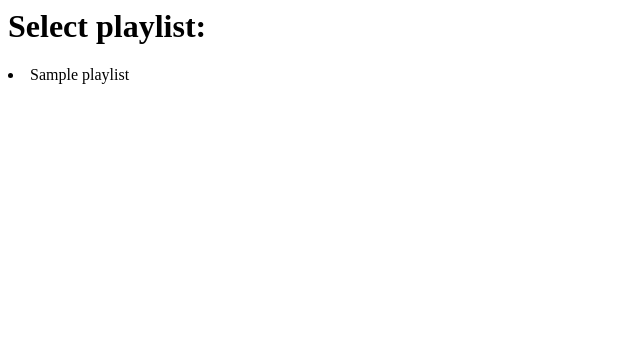
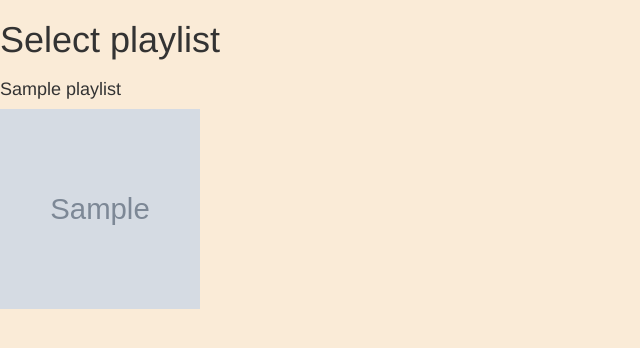
Before and after one commit to DylanMeeus/Spotify_Playlist_Analyser, a Django app: template spotifyanalyser/analysis/templates/analysis/index.html in a window 1280 px wide. Shown: the top 348 px of the page, without its empty margins (0-640 px from the left). Run offline with Django 3.2, Linux system fonts and the light colour scheme; the template is opened without the code that fills it: most values are stand-ins (such as "Sample title", 1, 10 or a date in 2020); grey boxes marked "Sample" are stand-in pictures; some libraries are stand-ins or nearby versions.

Commit message:
update templates

```diff
--- a/spotifyanalyser/analysis/algorithm.py
+++ b/spotifyanalyser/analysis/algorithm.py
@@ -15,10 +15,14 @@ class Playlist:
     def __init__(self,name):
         self.playlist_name = name
         self.tracks = []
+        self.image_url = ""
         pass
 
     def set_tracks(self, tracks):
         self.tracks = tracks
+
+    def set_image(self,image):
+        self.image_url = image
 
 class Analyser:
     """ Analyse a playlist """
@@ -38,6 +42,8 @@ class Analyser:
         for playlist in playlists['items']:
             name = (playlist['name'])
             saved_playlist = Playlist(name)
+            saved_playlist.set_image(playlist['images'][0]['url'])
+
             if playlist['owner']['id'].lower() == self.username.lower():
                 print(playlist['name'])
                 results = self.spotify.user_playlist(self.username, playlist['id'],
--- a/spotifyanalyser/analysis/templates/analysis/index.html
+++ b/spotifyanalyser/analysis/templates/analysis/index.html
@@ -2,14 +2,29 @@
 
 <html>
 <head>
+    <link rel="stylesheet" href="https://maxcdn.bootstrapcdn.com/bootstrap/3.3.7/css/bootstrap.min.css" integrity="sha384-BVYiiSIFeK1dGmJRAkycuHAHRg32OmUcww7on3RYdg4Va+PmSTsz/K68vbdEjh4u" crossorigin="anonymous">
+
+    <!-- Optional theme -->
+    <link rel="stylesheet" href="https://maxcdn.bootstrapcdn.com/bootstrap/3.3.7/css/bootstrap-theme.min.css" integrity="sha384-rHyoN1iRsVXV4nD0JutlnGaslCJuC7uwjduW9SVrLvRYooPp2bWYgmgJQIXwl/Sp" crossorigin="anonymous">
+
+    <!-- Latest compiled and minified JavaScript -->
+    <script src="https://maxcdn.bootstrapcdn.com/bootstrap/3.3.7/js/bootstrap.min.js" integrity="sha384-Tc5IQib027qvyjSMfHjOMaLkfuWVxZxUPnCJA7l2mCWNIpG9mGCD8wGNIcPD7Txa" crossorigin="anonymous"></script>
+
     <title> Playlist selection </title>
+    {%load static%}
+    <link href="{% static "analysis/analysis.css"%}" rel="stylesheet" type="text/css"/>
 </head>
 
 <body>
-    <h1>Select playlist: </h1>
+    <h1>Select playlist</h1>
 
+    <div class="row">
     {% for playlist in playlists %}
-        <li> {{ playlist.playlist_name }} </li>
+        <div class="col-md-2 placeholder playlist-selector">
+            <h4>{{ playlist.playlist_name }}</h4>
+            <img class="playlist-image" src="{{ playlist.image_url }}"/>
+        </div>
     {% endfor %}
+    </div>
 </body>
 </html>
--- a/spotifyanalyser/analysis/urls.py
+++ b/spotifyanalyser/analysis/urls.py
@@ -1,6 +1,8 @@
 from django.conf.urls import url
+from django.conf.urls.static import static
+from django.conf import settings
 from . import views
 
 urlpatterns = [
     url(r'^$', views.index, name='index'),
-]
+]+ static(settings.STATIC_URL, document_root=settings.STATIC_ROOT)
```
